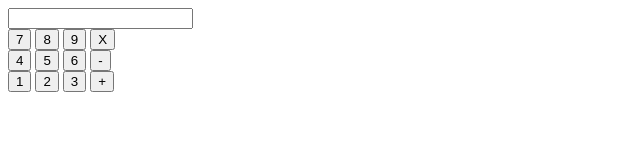
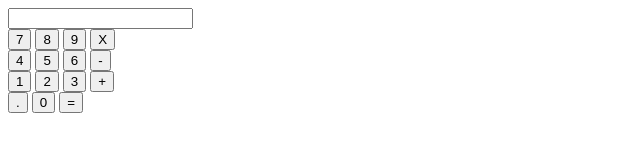
Before and after one commit to Zeshankarim/calculator2, a plain HTML site: page index.html in a window 1280 px wide. Shown: the whole page, without its empty margins (0-640 px from the left). Drawn offline with Linux system fonts and the light colour scheme.

Commit message:
new line

```diff
--- a/index.html
+++ b/index.html
@@ -28,6 +28,12 @@
             <button>3</button>
             <button>+</button>
          </div>
+         <div>
+            <button>.</button>
+            <button>0</button>
+            <button>=</button>
+
+         </div>
 
 
     </div>
```
